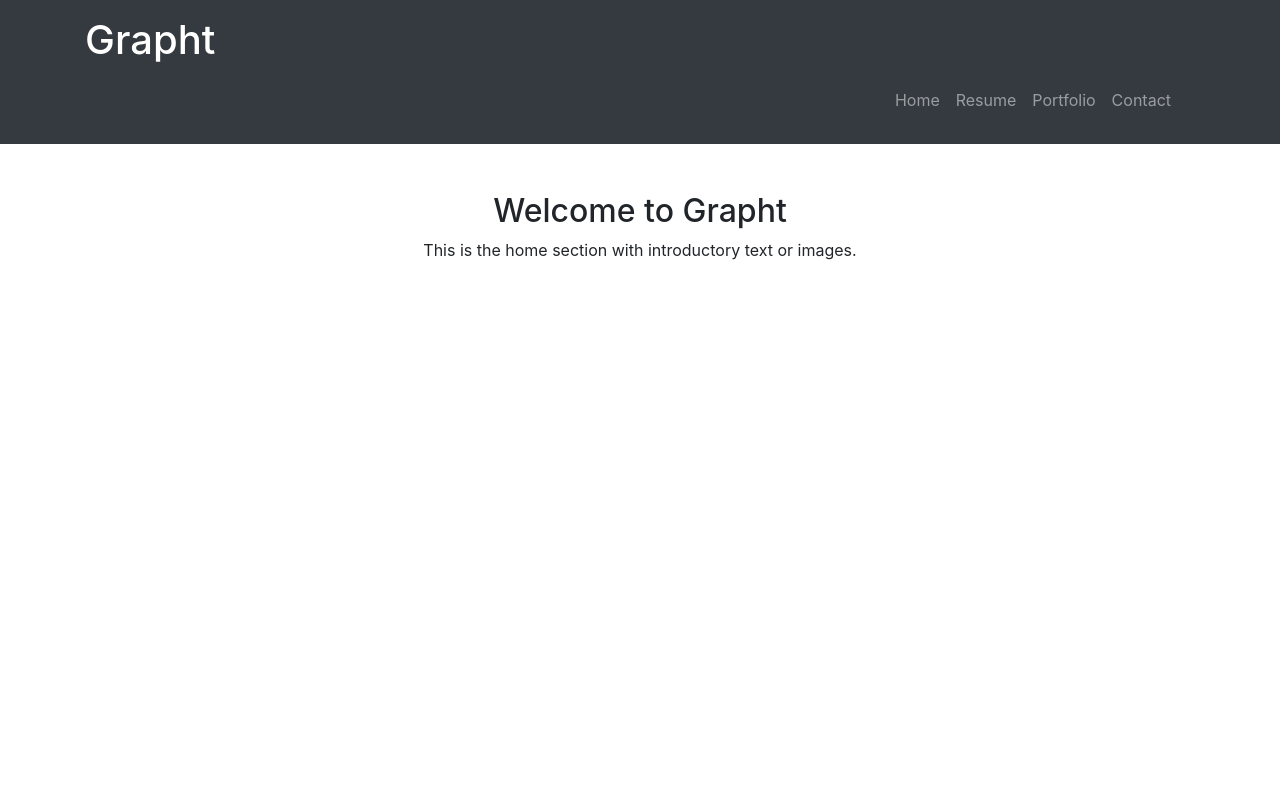
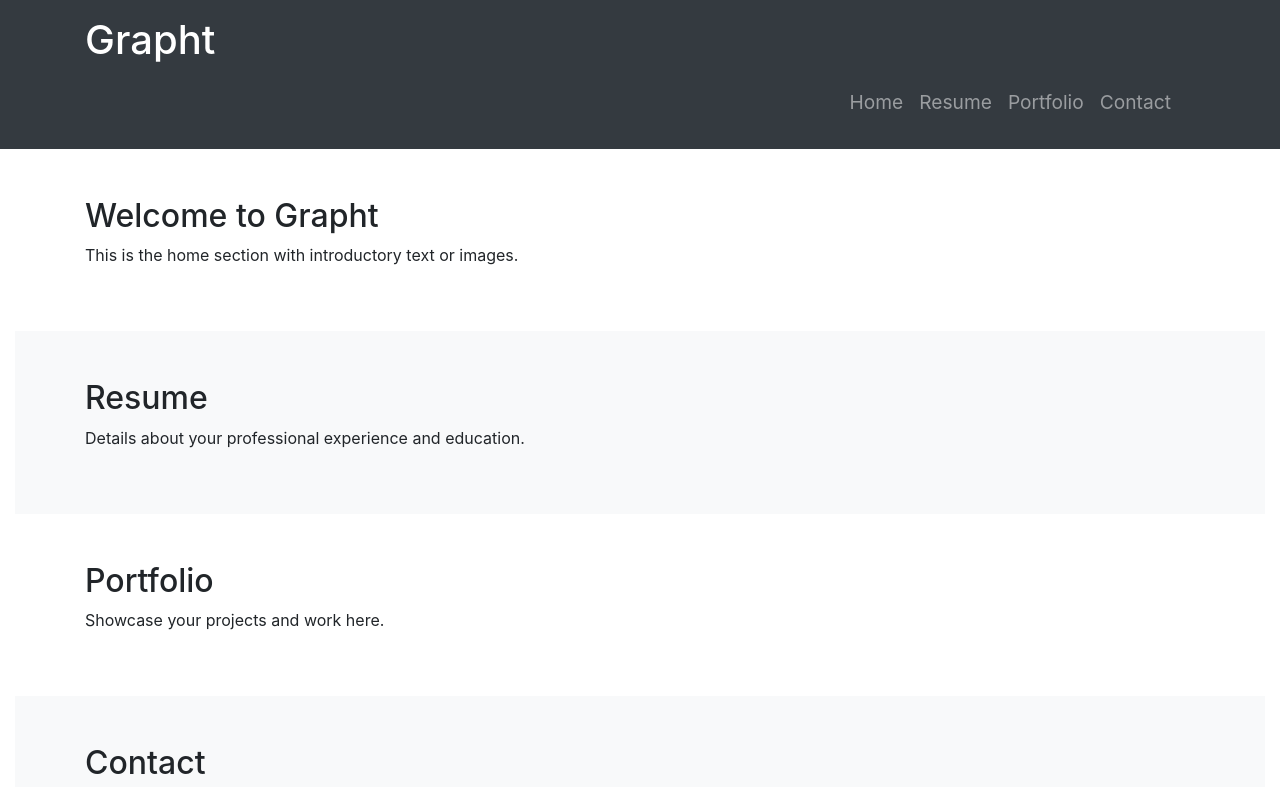
Before and after one commit to CODEPAGEHERE/graphitie, a plain HTML site: page index.html in a window 1280 px wide. Shown: the top 787 px of the page. Drawn offline with nearby package versions, Linux system fonts and the light colour scheme.

Commit message:
Update design.css

```diff
--- a/design.css
+++ b/design.css
@@ -1,46 +1,26 @@
-/* Reset margins and paddings */
-* {
+body, html {
     margin: 0;
     padding: 0;
-    box-sizing: border-box;
+    width: 100%;
+    height: 100%;
 }
 
-/* Ensure main covers full screen */
-main {
-    width: 100vw;
+.section {
+    padding: 60px 0;
 }
 
-/* Basic styles for mobile-first approach */
-.section {
-    min-height: 100vh;
-    padding: 60px 20px; /* Adjust for fixed navbar height */
-    text-align: center;
+header {
+    position: sticky;
+    top: 0;
+    z-index: 1000;
 }
 
-.section h1 {
-    margin-bottom: 20px;
+nav .navbar-nav .nav-link {
+    font-size: 1.2em;
 }
 
-/* Media Queries for larger screens */
-@media (min-width: 768px) {
-    .section {
-        padding: 80px 40px;
-    }
+footer {
+    position: relative;
+    bottom: 0;
+    width: 100%;
 }
-
-@media (min-width: 992px) {
-    .section {
-        padding: 100px 60px;
-    }
-}
-
-/* Custom styles for navigation links */
-.navbar-nav .nav-link {
-    cursor: pointer;
-}
-
-/* Style for active link */
-.navbar-nav .nav-link.active {
-    font-weight: bold;
-    color: #007bff !important;
-}
```
